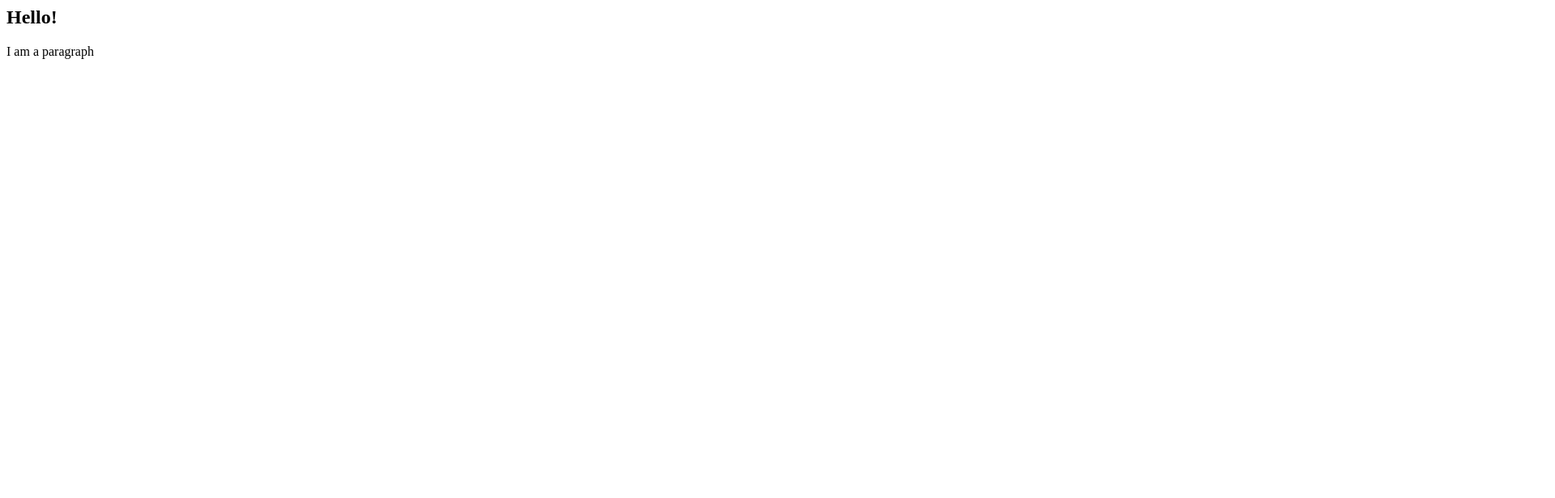
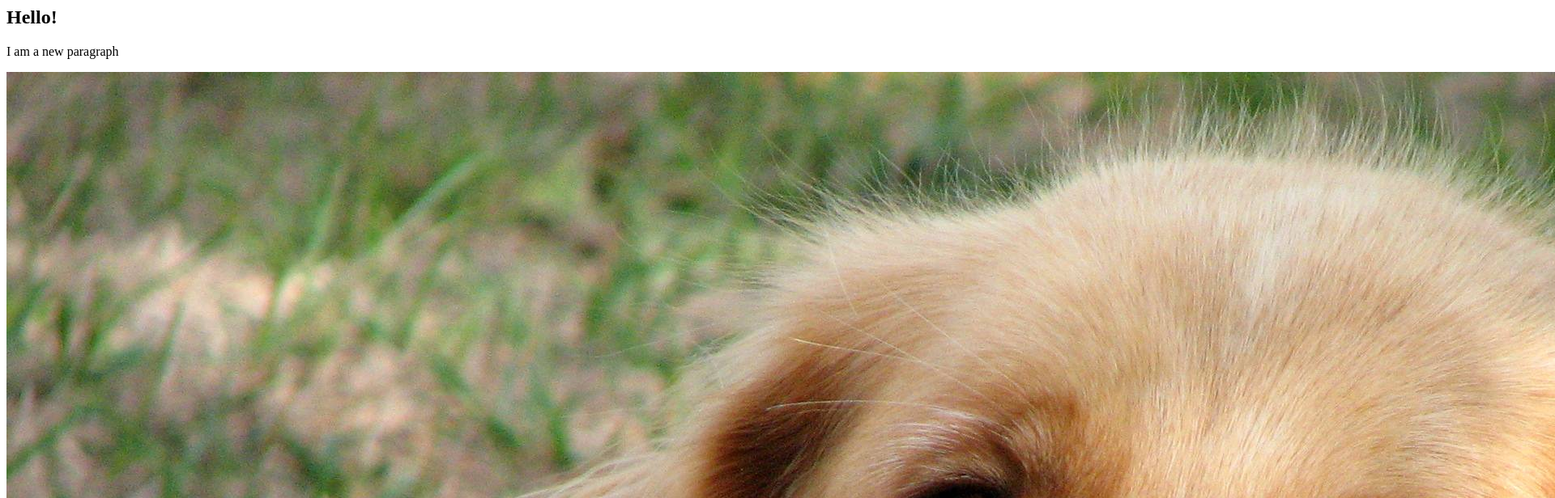
Before and after one commit to valeriewoon/classexercise, a plain HTML site: page index.html in a window 1280 px wide. Shown: the top 616 px of the page at 81% size, 1920 px wide, since content can reach past the window. Drawn offline with Linux system fonts and the light colour scheme.

Commit message:
changed the para

```diff
--- a/index.html
+++ b/index.html
@@ -1,6 +1,7 @@
 <html>
   <body>
     <h2>Hello!</h2>
-    <p>I am a paragraph</p>
+    <p>I am a new paragraph</p>
+    <img src = 'dog.jpg'>
   </body>
 </html>
```
